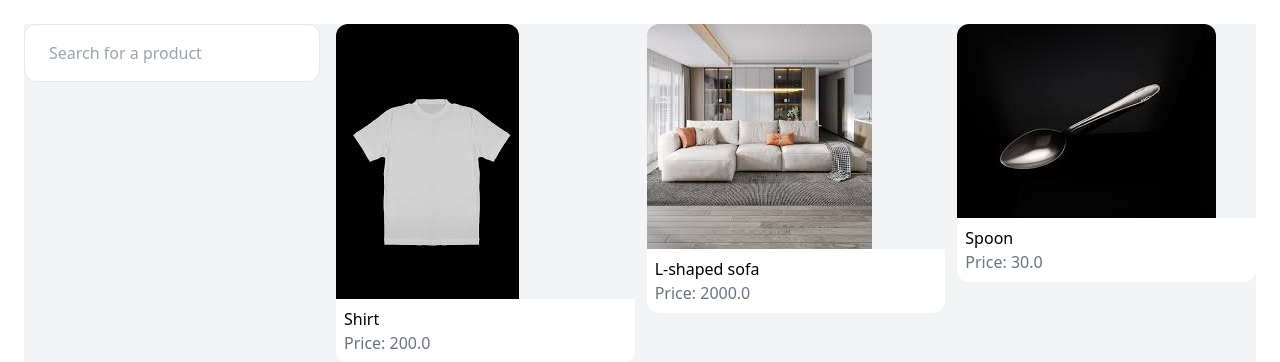
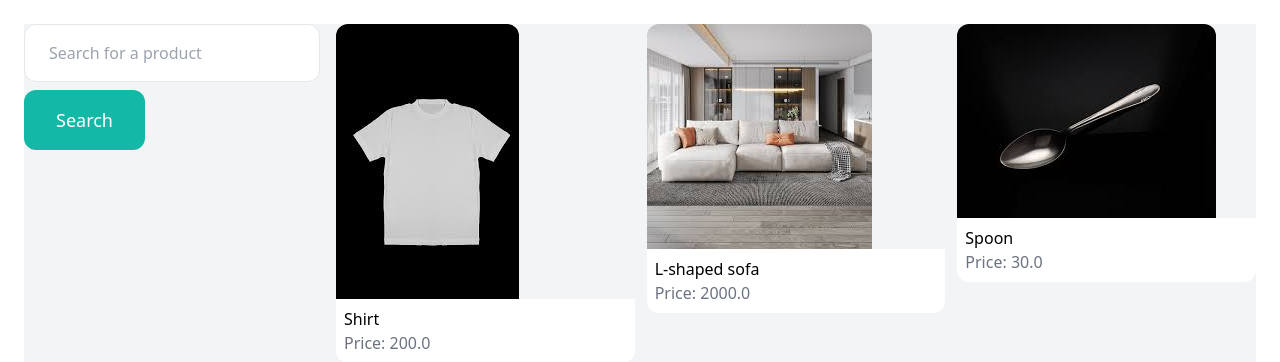
Before and after one commit to ttwange/MarketPlace, a Django app: page /items/ in a window 1280 px wide. Shown: the part 77-439 px from the top of the page. Run offline with Django 4.2, Linux system fonts and the light colour scheme; data comes from the database, SQL or seed files in the repository; some libraries are stand-ins or nearby versions.

Commit message:
Working on the searching functionality for the website

```diff
--- a/item/templates/item/items.html
+++ b/item/templates/item/items.html
@@ -7,6 +7,7 @@
         <div class="col-span-1">
           <form method="GET" action="{% url 'item:items' %}">
               <input name="query" class="w-full py-4 px-6 border rounded-xl" type="text" value="{{query}}" placeholder="Search for a product">
+              <button class="mt-2 py-4 px-8 text-lg bg-teal-500 text-white rounded-xl">Search</button>
           </form>
         </div>
 
```
